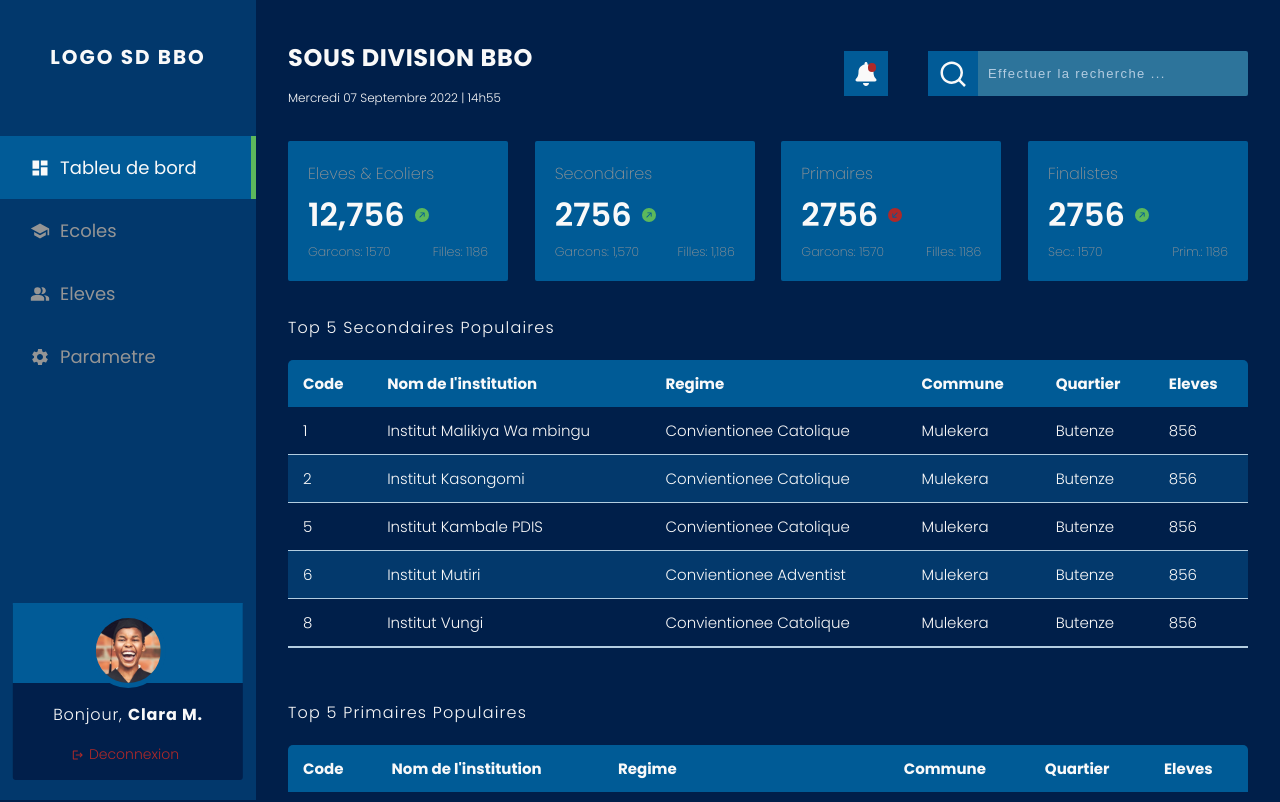
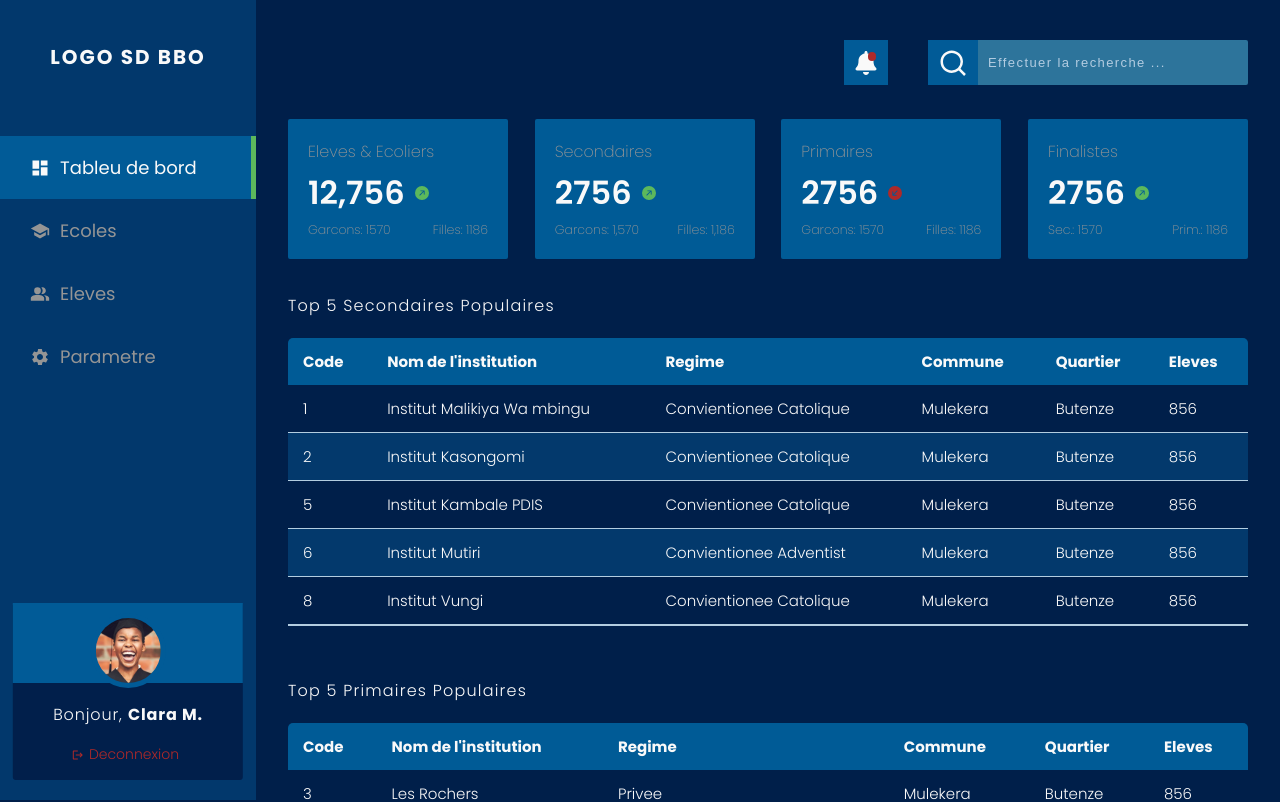
Before and after one commit to Mechack08/academic-subdivision-school-management, a React (Create React App) app: page / in a window 1280 px wide. Shown: the top 802 px of the page. Built offline with nearby package versions, Linux system fonts and the light colour scheme.

Commit message:
Working on Navbar by adding props to make it reusable

```diff
--- a/src/components/Navbar/index.jsx
+++ b/src/components/Navbar/index.jsx
@@ -1,21 +1,23 @@
-import React from 'react'
-import Serchbar from '../serchBar'
-import {FaBell} from 'react-icons/fa'
-import './navbar.css'
+import React from "react";
+import Serchbar from "../serchBar";
+import { FaBell } from "react-icons/fa";
+import "./navbar.css";
 
-const Navbar = () => {
+const Navbar = ({ title, dataHour }) => {
   return (
-    <div className='navbar-container'>
-        <div className="navbar-header">
-            <h1>Sous division Bbo</h1>
-            <span>Mercredi 07 Septembre 2022 | 14h55</span>
-        </div>
-        <div className="navbar-body">
-            <span className='msg'><FaBell /></span>
-            <Serchbar />
-        </div>
+    <div className="navbar-container">
+      <div className="navbar-header">
+        <h1>{title}</h1>
+        <span>{dataHour}</span>
+      </div>
+      <div className="navbar-body">
+        <span className="msg">
+          <FaBell />
+        </span>
+        <Serchbar />
+      </div>
     </div>
-  )
-}
+  );
+};
 
-export default Navbar
+export default Navbar;
```
